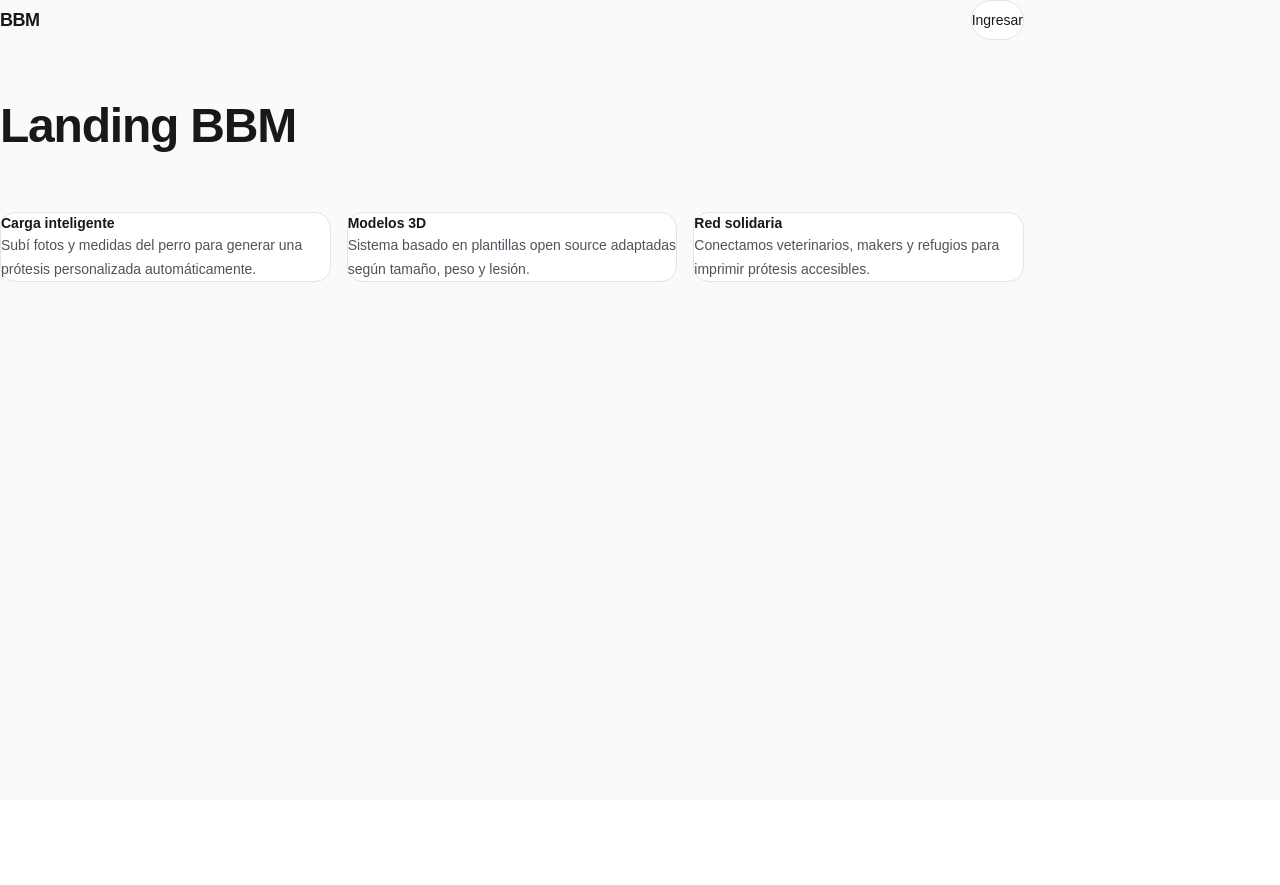
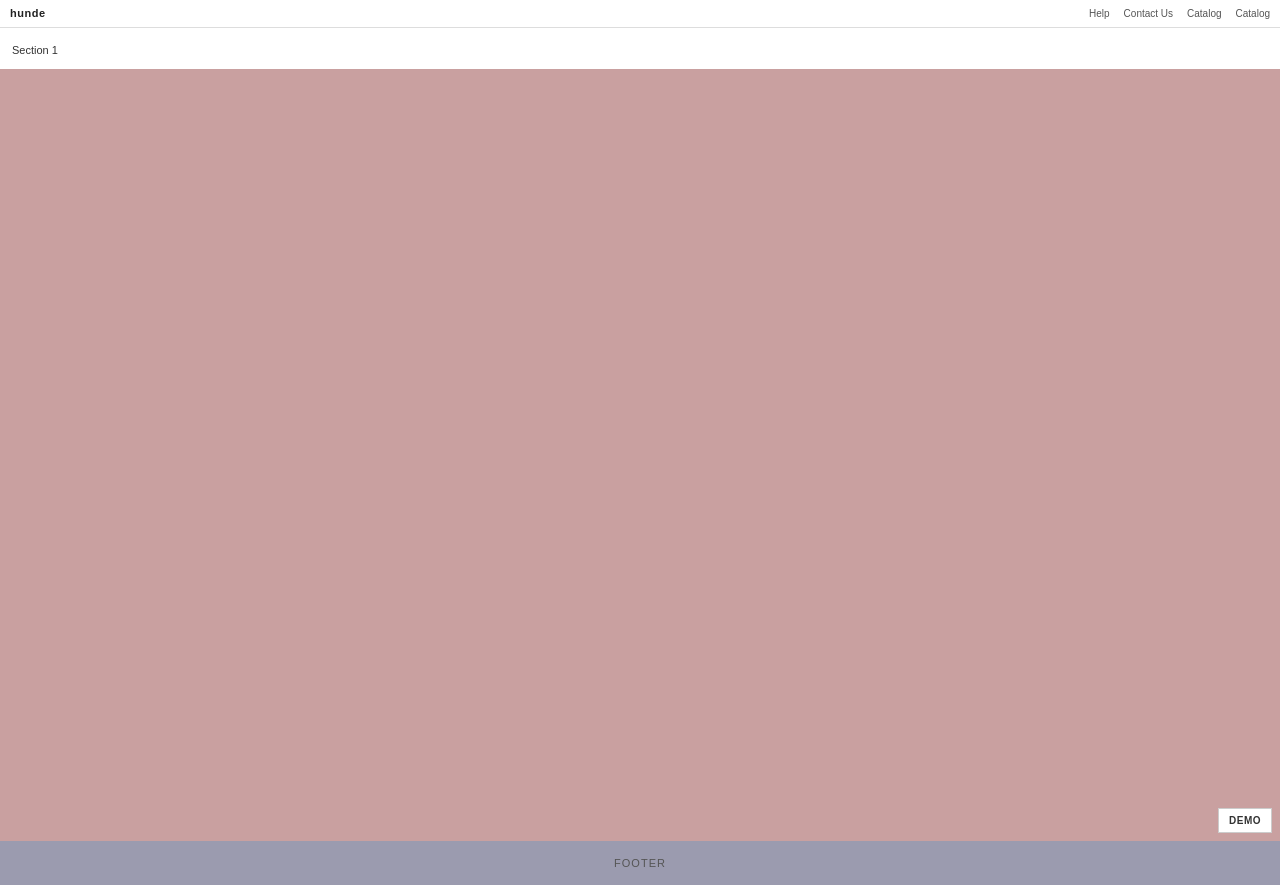
Before and after one commit to brigitteblau/bbm, a Next.js app: page / in a window 1280 px wide. Before the commit the page ends 800 px from the top, so only its background shows below. Built offline with nearby package versions, Linux system fonts and the light colour scheme.

Commit message:
arreglo de parte de los problemas

```diff
--- a/app/contact/page.tsx
+++ b/app/contact/page.tsx
@@ -3,7 +3,7 @@ import "@/app/globals.css";
 
 export default function ContactPage() {
   return (
-    <div style={{ maxWidth: 420, margin: "0 auto" }}>
+    <div style={{ width: "100%" }}>
       <Navbar />
       <div className="contact-hero">
         <div className="dot" />
--- a/app/globals.css
+++ b/app/globals.css
@@ -34,7 +34,10 @@ body {
   font-family: Arial, sans-serif;
   background: #fff;
 }
-
+html, body {
+  width: 100%;
+  min-height: 100vh;
+}
 /* NAVBAR */
 .navbar {
   background: #fff;
@@ -71,10 +74,10 @@ body {
 /* HERO / VIDEO BLOCK */
 .hero-block {
   background: #b56b6b;
+  height: calc(100vh - 28px);
   display: flex;
   align-items: center;
   justify-content: center;
-  height: 110px;
 }
 
 .hero-block .video-label {
@@ -166,13 +169,12 @@ body {
 
 .landing-hero {
   background: #c9a0a0;
-  height: 80px;
+  height: calc(100vh - 28px);
   display: flex;
   align-items: flex-end;
   justify-content: flex-end;
   padding: 8px;
 }
-
 .demo-btn {
   background: #fff;
   border: 1px solid #ccc;
--- a/app/help/page.tsx
+++ b/app/help/page.tsx
@@ -3,7 +3,7 @@ import "@/app/globals.css";
 
 export default function HelpPage() {
   return (
-    <div style={{ maxWidth: 420, margin: "0 auto" }}>
+    <div style={{ width: "100%" }}>
       <Navbar />
       <div className="hero-block">
         <span className="video-label">VIDEO</span>
--- a/app/page.tsx
+++ b/app/page.tsx
@@ -1,58 +1,17 @@
-import Link from "next/link";
+import Navbar from "@/components/Navbar";
+import "@/app/globals.css";
 
 export default function LandingPage() {
   return (
-    <main className="flex-1 bg-zinc-50 text-zinc-900 dark:bg-black dark:text-zinc-50">
-      <div className="mx-auto flex w-full max-w-5xl flex-col gap-14 px-6 py-16">
-        <header className="flex items-center justify-between">
-          <div className="text-lg font-semibold tracking-tight">BBM</div>
-          <nav className="flex items-center gap-3">
-            <Link
-              href="/login"
-              className="inline-flex h-10 items-center justify-center rounded-full border border-zinc-200 bg-white px-4 text-sm font-medium text-zinc-900 hover:bg-zinc-50 dark:border-white/15 dark:bg-zinc-950 dark:text-zinc-50 dark:hover:bg-zinc-900"
-            >
-              Ingresar
-            </Link>
-
-          </nav>
-        </header>
-
-        <section className="flex flex-col gap-6">
-          <h1 className="max-w-2xl text-balance text-4xl font-semibold leading-tight tracking-tight sm:text-5xl">
-            Landing BBM
-          </h1>
-
-
-        </section>
-
-     <section className="grid gap-4 sm:grid-cols-3">
-  {[
-    {
-      title: "Carga inteligente",
-      desc: "Subí fotos y medidas del perro para generar una prótesis personalizada automáticamente.",
-    },
-    {
-      title: "Modelos 3D",
-      desc: "Sistema basado en plantillas open source adaptadas según tamaño, peso y lesión.",
-    },
-    {
-      title: "Red solidaria",
-      desc: "Conectamos veterinarios, makers y refugios para imprimir prótesis accesibles.",
-    },
-  ].map((item) => (
-    <div
-      key={item.title}
-      className="rounded-2xl border border-zinc-200 bg-white p-6 dark:border-white/15 dark:bg-zinc-950"
-    >
-      <div className="text-sm font-semibold">{item.title}</div>
-
-      <div className="mt-2 text-sm leading-6 text-zinc-600 dark:text-zinc-400">
-        {item.desc}
+    <div style={{ width: "100%" }}>
+      <Navbar />
+      <div className="landing-section1">Section 1</div>
+      <div className="landing-hero">
+        <button className="demo-btn">DEMO</button>
+      </div>
+      <div className="footer">
+        <span className="footer-label">FOOTER</span>
       </div>
     </div>
-  ))}
-</section>
-      </div>
-    </main>
   );
 }
```
